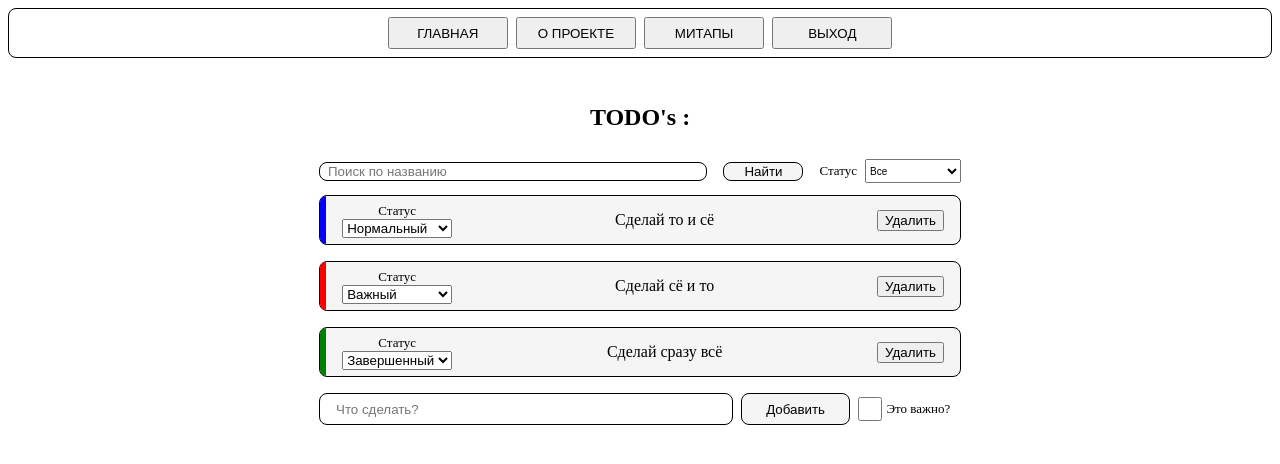
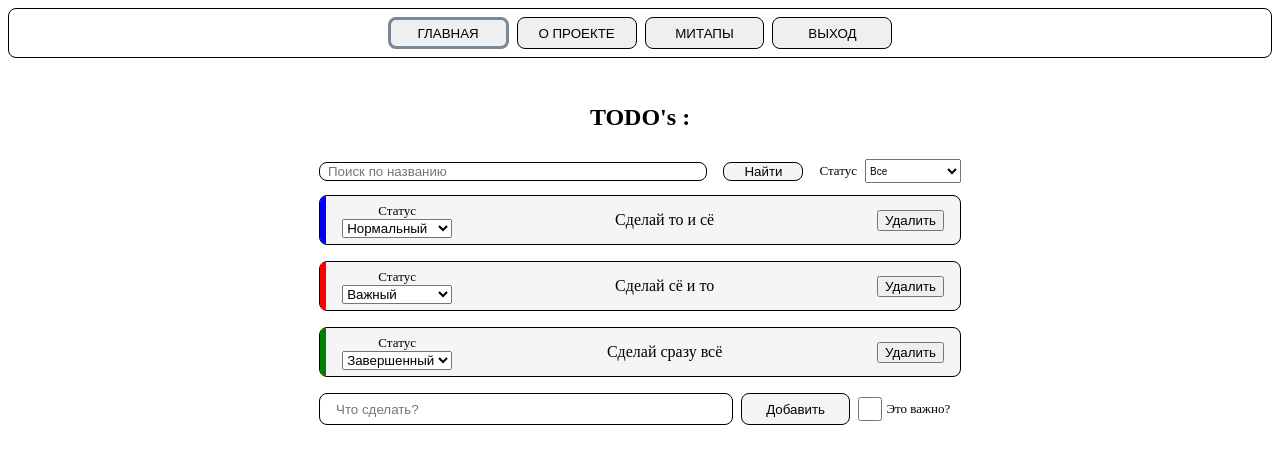
Before and after one commit to Bandalg0m/lab2-todo-list, an Angular app: page /main in a window 1280 px wide. Shown: the top 464 px of the page. Built offline with nearby package versions, Linux system fonts and the light colour scheme; sample sign-in values are in the browser's storage.

Commit message:
minor fix

```diff
--- a/src/app/app-routing.module.ts
+++ b/src/app/app-routing.module.ts
@@ -7,6 +7,7 @@ import {AuthGuard} from "./guards/auth.guard";
 import {MeetupsComponent} from "./components/meetups/meetups.component";
 
 const routes: Routes = [
+  {path: '', redirectTo: 'main', pathMatch: 'full'},
   { path: 'auth', component: AuthPageComponent },
   { path: 'main', component: TodoListComponent, canActivate: [AuthGuard] },
   { path: 'about', component: AboutComponent },
--- a/src/app/components/navbar/navbar.component.html
+++ b/src/app/components/navbar/navbar.component.html
@@ -1,9 +1,9 @@
 <div class="navbar-wrapper">
     <div class="navbar-container">
         <div class="navbar">
-            <button *ngIf="service.userInfo" routerLink="/main" class="navbar__button">Главная</button>
-            <button routerLink="/about" class="navbar__button">О проекте</button>
-            <button *ngIf="service.userInfo" routerLink="/meetups" class="navbar__button">Митапы</button>
+            <button *ngIf="service.userInfo" routerLink="/main" routerLinkActive="active" class="navbar__button">Главная</button>
+            <button routerLink="/about" routerLinkActive="active" class="navbar__button">О проекте</button>
+            <button *ngIf="service.userInfo" routerLink="/meetups" routerLinkActive="active" class="navbar__button">Митапы</button>
             <button *ngIf="service.userInfo" (click)="logout()" class="navbar__button">Выход</button>
             <button *ngIf="!service.userInfo" routerLink="/auth" class="navbar__button">Авторизация</button>
         </div>
--- a/src/app/components/navbar/navbar.component.scss
+++ b/src/app/components/navbar/navbar.component.scss
@@ -21,7 +21,16 @@
   text-transform: uppercase;
   width: 10rem;
   height: 2rem;
+  border: 1px solid black;
+  border-radius: 0.5rem;
   &:hover {
+    background-color: darkgrey;
+    color: whitesmoke;
     cursor: pointer;
   }
 }
+
+.active {
+  border-width: 3px;
+  border-color: lightslategrey;
+}
```
